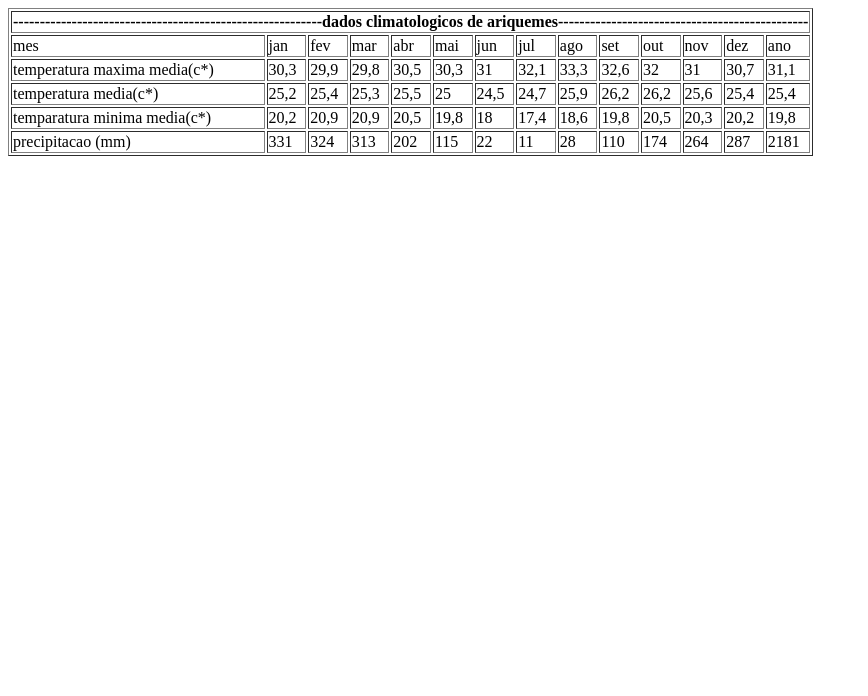
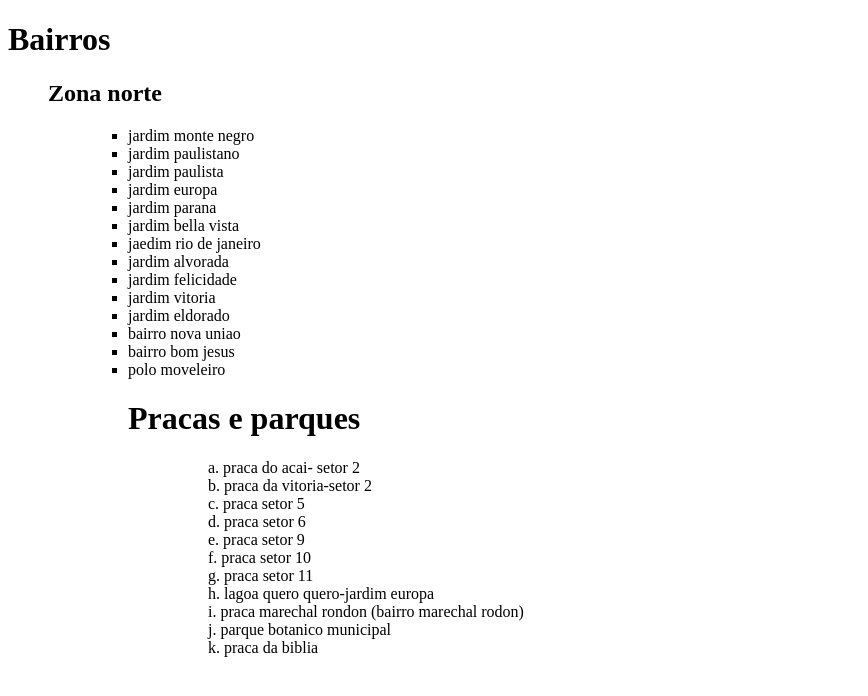
Before and after one commit to mariamaia45/imagens, a plain HTML site: page tabela.html/index.html in a window 1280 px wide. Shown: the whole page, without its empty margins (0-868 px from the left). Drawn offline with Linux system fonts and the light colour scheme.

Commit message:
audio.html

```diff
--- a/tabela.html/index.html
+++ b/tabela.html/index.html
@@ -1,95 +1,41 @@
 <!DOCTYPE html>
 <html lang="pt-br">
-<head>
-    <meta charset="utf-8">
-    <meta http-equiv="x-ua-compatible" content="IE=edge">
-    <meta name="viewport" content="width-device-width,initial-<scale=1,0">
-    <title>document</title>
-</head>
+    <head>
+        <meta charset="utf-8">
+        <title>aula lista de definicoes</title>
+    <head>
+    <body>
+        <h1>Bairros</h1>
+        <ul>
+        <h2>Zona norte</h2>
+        <ul>
+        <ul type="square">
+            <li>  jardim monte negro</li>
+            <li>  jardim paulistano</li>
+            <li>  jardim paulista</li>
+            <li>  jardim europa</li>
+            <li>  jardim parana</li>
+            <li>  jardim bella vista</li>
+            <li>  jaedim rio de janeiro</li>
+            <li>  jardim alvorada</li>
+            <li>  jardim felicidade</li>
+            <li>  jardim vitoria</li>
+            <li>  jardim eldorado</li>
+            <li>  bairro nova uniao</li>
+            <li>  bairro bom jesus</li>
+            <li>  polo moveleiro</li>
+        <h1>Pracas e parques</h1>
+        <ul>
+        <ol>a.  praca do acai- setor 2</ol>
+        <ol>b.  praca da vitoria-setor 2</ol>
+        <ol>c.  praca setor 5</ol>
+        <ol>d.  praca setor 6</ol>
+        <ol>e.  praca setor 9</ol>
+        <ol>f.  praca setor 10</ol>
+        <ol>g.  praca setor 11</ol>
+        <ol>h.  lagoa quero quero-jardim europa</ol>
+        <ol>i.  praca marechal rondon (bairro marechal rodon)</ol>
+        <ol>j.  parque botanico municipal</ol>
+        <ol>k.  praca da biblia</ol>
 <body>
-<table border="1">
-<thead>
-        <TH colspan="14">----------------------------------------------------------dados climatologicos de ariquemes-----------------------------------------------</TH>
-    </tr>
-    <tr>
-        <td>mes</td>
-        <td>jan</td>
-        <td>fev</td>
-        <td>mar</td>
-        <td>abr</td>
-        <td>mai</td>
-        <td>jun</td>
-        <td>jul</td>
-        <td>ago</td>
-        <td>set</td>
-        <td>out</td>
-        <td>nov</td>
-        <td>dez</td>
-        <td>ano</td>
-    </tr>
-    <tr>
-        <td>temperatura maxima media(c*)</td>
-        <td>30,3</td>
-        <td>29,9</td>
-        <td>29,8</td>
-        <td>30,5</td>
-        <td>30,3</td>
-        <td>31</td>
-        <td>32,1</td>
-        <td>33,3</td>
-        <td>32,6</td>
-        <td>32</td>
-        <td>31</td>
-        <td>30,7</td>
-        <td>31,1</td>
-    </tr>
-    <tr>
-        <td>temperatura media(c*)</td>
-        <td>25,2</td>
-        <td>25,4</td>
-        <td>25,3</td>
-        <td>25,5</td>
-        <td>25</td>
-        <td>24,5</td>
-        <td>24,7</td>
-        <td>25,9</td>
-        <td>26,2</td>
-        <td>26,2</td>
-        <td>25,6</td>
-        <td>25,4</td>
-        <td>25,4</td>
-    </tr>
-    <tr>
-        <td>temparatura minima media(c*)</td>
-        <td>20,2</td>
-        <td>20,9</td>
-        <td>20,9</td>
-        <td>20,5</td>
-        <td>19,8</td>
-        <td>18</td>
-        <td>17,4</td>
-        <td>18,6</td>
-        <td>19,8</td>
-        <td>20,5</td>
-        <td>20,3</td>
-        <td>20,2</td>
-        <td>19,8</td>
-    </tr>
-    <tr>
-        <td>precipitacao (mm)</td>
-        <td>331</td>
-        <td>324</td>
-        <td>313</td>
-        <td>202</td>
-        <td>115</td>
-        <td>22</td>
-        <td>11</td>
-        <td>28</td>
-        <td>110</td>
-        <td>174</td>
-        <td>264</td>
-        <td>287</td>
-        <td>2181</td>
-    </tr>
-</body>
 </html>
```
Also changed, not shown: audio/index.html (added, +13 -0 lines), lista/index.html (deleted, +0 -41 lines), exercicio.formulario.html (deleted), 1 other file.
